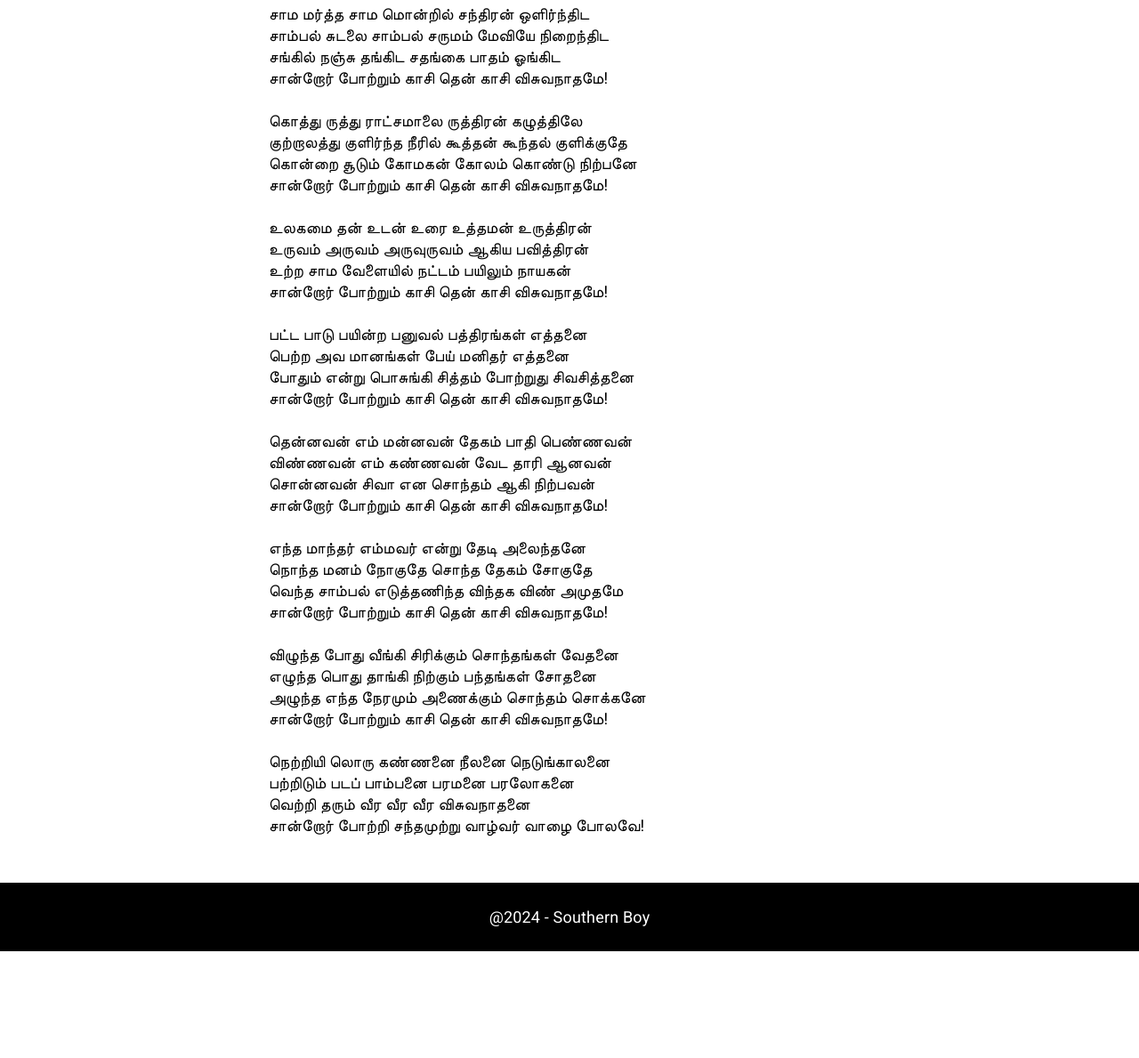
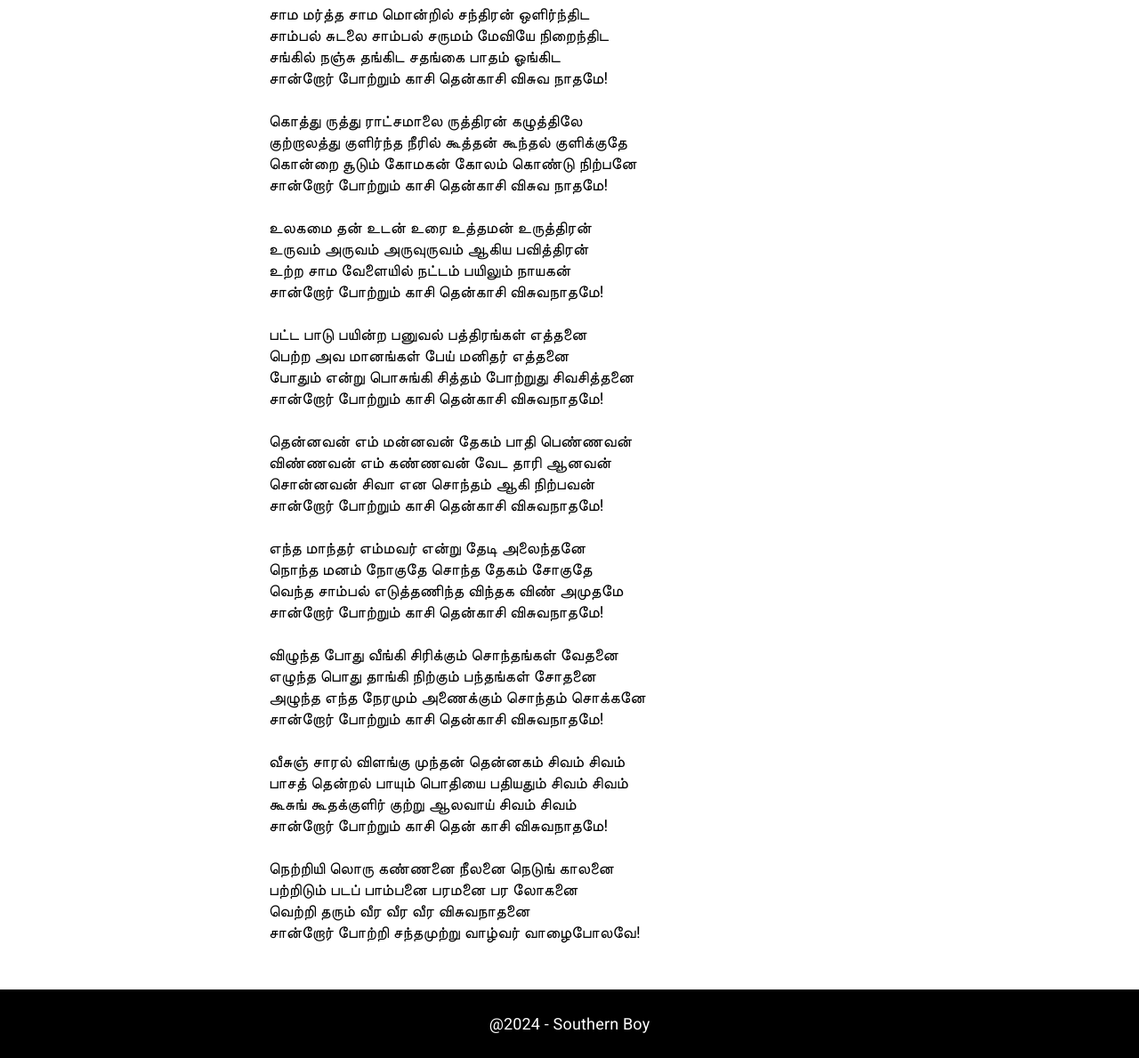
Before and after one commit to arihara-sudhan/ariyin-kavithaigal, a Jekyll site: the page built from _posts/2025-04-16-தென்காசி-விசுவநாதம்.md, in a window 1280 px wide and 1400 px high, scrolled down 636 px. Shown: the part 211-1400 px from the top of the window at 89% size. Built offline with Jekyll 4.4.1, drawn with Linux system fonts in a browser that asks for light colours; before the commit the page ends 1916 px from its top, so only the background shows below that.

Commit message:
Update 2025-04-16-தென்காசி-விசுவநாதம்.md

```diff
--- a/_posts/2025-04-16-தென்காசி-விசுவநாதம்.md
+++ b/_posts/2025-04-16-தென்காசி-விசுவநாதம்.md
@@ -1,41 +1,46 @@
-<img src="https://i.pinimg.com/736x/f7/b2/11/f7b21163c9318be89021860761781dfe.jpg" width="100%" alt="TenkasiViswanathaswamyTempleImage"/>
+<img src="https://www.tamilnadutourism.tn.gov.in/img/pages/large-desktop/kasi-viswanathar-temple-1657095920_70a943629ba8c1698a78.webp" width="100%" alt="TenkasiViswanathaswamyTempleImage"/>
 
 சாம மர்த்த சாம மொன்றில் சந்திரன் ஒளிர்ந்திட<br>
 சாம்பல் சுடலை சாம்பல் சருமம் மேவியே நிறைந்திட<br>
 சங்கில் நஞ்சு தங்கிட சதங்கை பாதம் ஓங்கிட<br>
-சான்றோர் போற்றும் காசி தென் காசி விசுவநாதமே!
+சான்றோர் போற்றும் காசி தென்காசி விசுவ நாதமே!
 
 கொத்து ருத்து ராட்சமாலை ருத்திரன் கழுத்திலே<br>
 குற்றாலத்து குளிர்ந்த நீரில் கூத்தன் கூந்தல் குளிக்குதே<br>
 கொன்றை சூடும் கோமகன் கோலம் கொண்டு நிற்பனே<br>
-சான்றோர் போற்றும் காசி தென் காசி விசுவநாதமே!
+சான்றோர் போற்றும் காசி தென்காசி விசுவ நாதமே!
 
 உலகமை தன் உடன் உரை உத்தமன் உருத்திரன்<br>
 உருவம் அருவம் அருவுருவம் ஆகிய பவித்திரன்<br>
 உற்ற சாம வேளையில் நட்டம் பயிலும் நாயகன்<br>
-சான்றோர் போற்றும் காசி தென் காசி விசுவநாதமே!
+சான்றோர் போற்றும் காசி தென்காசி விசுவநாதமே!
 
 பட்ட பாடு பயின்ற பனுவல் பத்திரங்கள் எத்தனை<br>
 பெற்ற அவ மானங்கள் பேய் மனிதர் எத்தனை<br>
 போதும் என்று பொசுங்கி சித்தம் போற்றுது சிவசித்தனை<br>
-சான்றோர் போற்றும் காசி தென் காசி விசுவநாதமே!
+சான்றோர் போற்றும் காசி தென்காசி விசுவநாதமே!
 
 தென்னவன் எம் மன்னவன் தேகம் பாதி பெண்ணவன்<br>
 விண்ணவன் எம் கண்ணவன் வேட தாரி ஆனவன்<br>
 சொன்னவன் சிவா என சொந்தம் ஆகி நிற்பவன்<br>
-சான்றோர் போற்றும் காசி தென் காசி விசுவநாதமே!
+சான்றோர் போற்றும் காசி தென்காசி விசுவநாதமே!
 
 எந்த மாந்தர் எம்மவர் என்று தேடி அலைந்தனே<br>
 நொந்த மனம் நோகுதே சொந்த தேகம் சோகுதே<br>
 வெந்த சாம்பல் எடுத்தணிந்த விந்தக விண் அமுதமே<br>
-சான்றோர் போற்றும் காசி தென் காசி விசுவநாதமே!
+சான்றோர் போற்றும் காசி தென்காசி விசுவநாதமே!
 
 விழுந்த போது வீங்கி சிரிக்கும் சொந்தங்கள் வேதனை<br>
 எழுந்த பொது தாங்கி நிற்கும் பந்தங்கள் சோதனை<br>
 அழுந்த எந்த நேரமும் அணைக்கும் சொந்தம் சொக்கனே<br>
+சான்றோர் போற்றும் காசி தென்காசி விசுவநாதமே!
+
+வீசுஞ் சாரல் விளங்கு முந்தன் தென்னகம் சிவம் சிவம்<br>
+பாசத் தென்றல் பாயும் பொதியை பதியதும் சிவம் சிவம்<br>
+கூசுங் கூதக்குளிர் குற்று ஆலவாய் சிவம் சிவம்<br>
 சான்றோர் போற்றும் காசி தென் காசி விசுவநாதமே!
 
-நெற்றியி லொரு கண்ணனை நீலனை நெடுங்காலனை<br>
-பற்றிடும் படப் பாம்பனை பரமனை பரலோகனை<br>
+நெற்றியி லொரு கண்ணனை நீலனை நெடுங் காலனை<br>
+பற்றிடும் படப் பாம்பனை பரமனை பர லோகனை<br>
 வெற்றி தரும் வீர வீர வீர விசுவநாதனை<br>
-சான்றோர் போற்றி சந்தமுற்று வாழ்வர் வாழை போலவே!
+சான்றோர் போற்றி சந்தமுற்று வாழ்வர் வாழைபோலவே!
```
